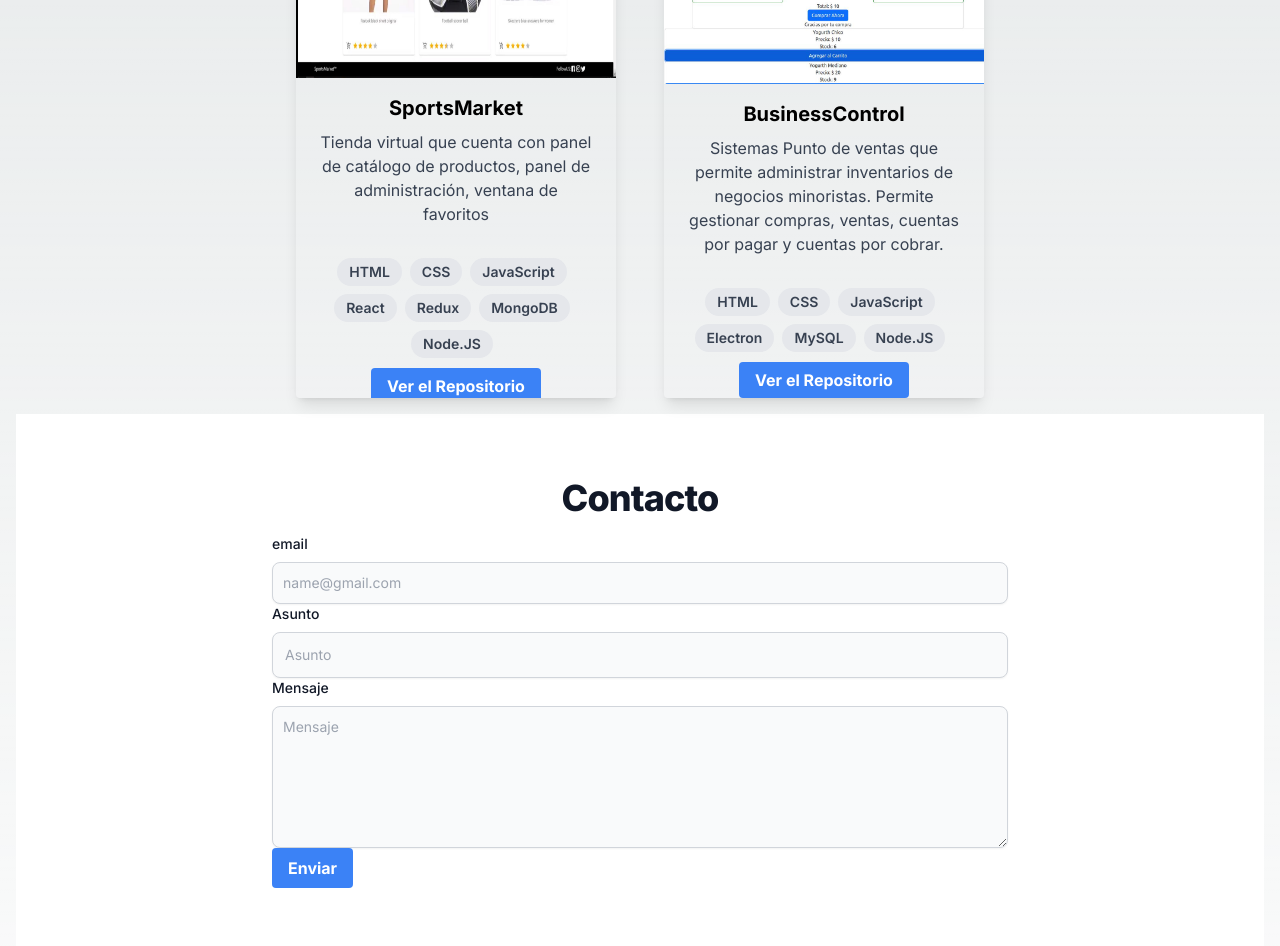
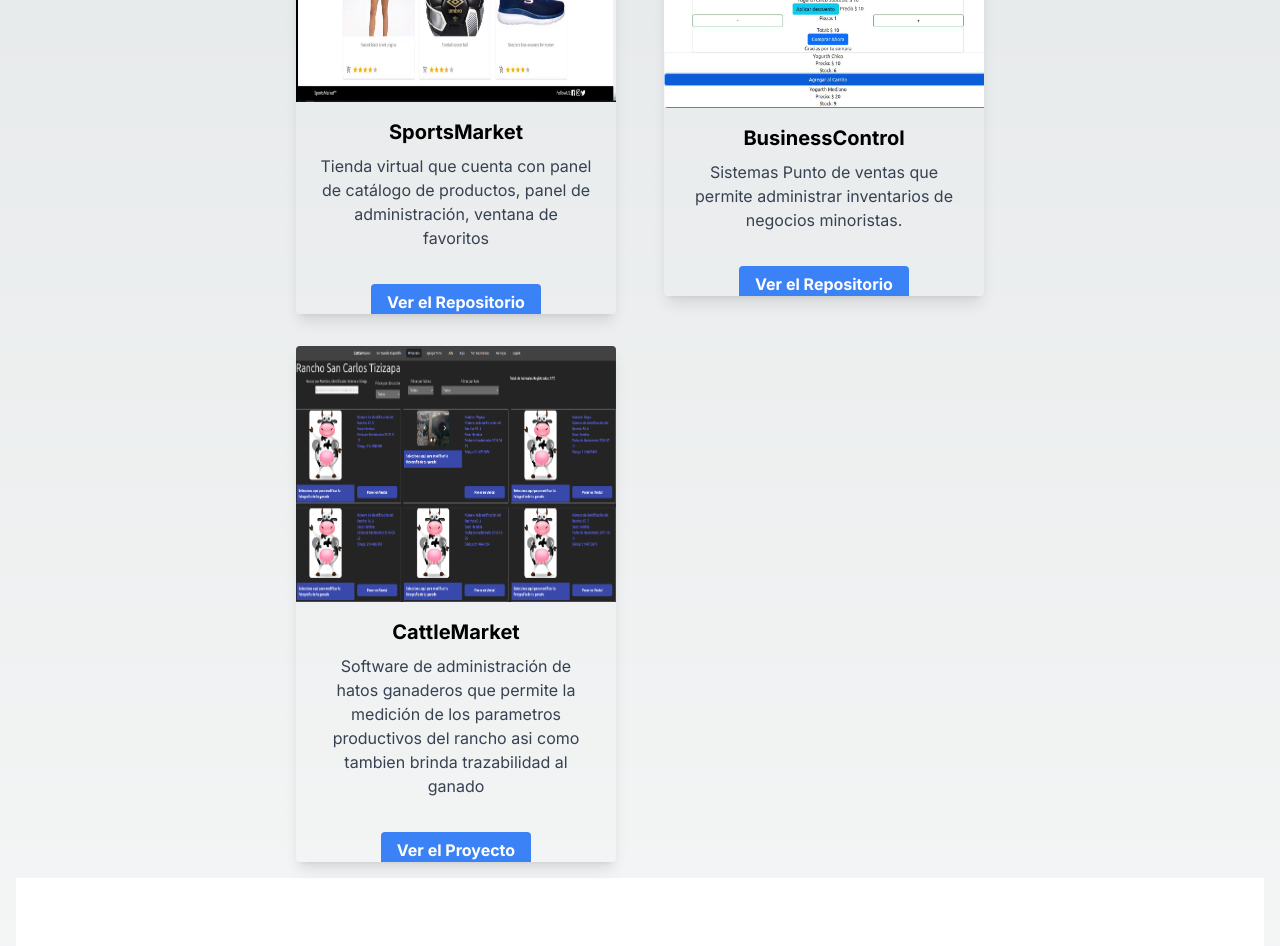
Before and after one commit to gerardodelascuevas/Portafolio, a Next.js app: page / in a window 1280 px wide. Shown: the part 1420-2366 px from the top of the page. Built offline with nearby package versions, Linux system fonts and the light colour scheme.

Commit message:
añadiendo proyecto

```diff
--- a/src/app/projects.jsx
+++ b/src/app/projects.jsx
@@ -4,7 +4,12 @@ export default function Projects() {
       <h1 className="text-3xl p-4">Proyectos</h1>
 
       <div className="flex flex-wrap justify-center gap-4">
+        {/* Proyectos Web */}
+        <div>
+          <h2 className="text-center">Proyectos Web</h2>
 
+          {/* SPORTS MARKET */}
+          <div className="flex flex-wrap justify-center gap-4">
             <div className="max-w-xs rounded overflow-hidden shadow-lg transition-all duration-300 hover:scale-110 m-4">
               <img className="w-full h-64" src="/img/sportsMarket.jpg" alt="Sports Market" />
               <div className="px-6 py-4">
@@ -14,35 +19,50 @@ export default function Projects() {
                 </p>
               </div>
               <div className="px-6 pt-4 pb-2">
-              <span className="inline-block bg-gray-200 rounded-full px-3 py-1 text-sm font-semibold text-gray-700 mr-2 mb-2">HTML</span>
-              <span className="inline-block bg-gray-200 rounded-full px-3 py-1 text-sm font-semibold text-gray-700 mr-2 mb-2">CSS</span>
-              <span className="inline-block bg-gray-200 rounded-full px-3 py-1 text-sm font-semibold text-gray-700 mr-2 mb-2">JavaScript</span>
-              <span className="inline-block bg-gray-200 rounded-full px-3 py-1 text-sm font-semibold text-gray-700 mr-2 mb-2">React</span>
-              <span className="inline-block bg-gray-200 rounded-full px-3 py-1 text-sm font-semibold text-gray-700 mr-2 mb-2">Redux</span>
-              <span className="inline-block bg-gray-200 rounded-full px-3 py-1 text-sm font-semibold text-gray-700 mr-2 mb-2">MongoDB</span>
-              <span className="inline-block bg-gray-200 rounded-full px-3 py-1 text-sm font-semibold text-gray-700 mr-2 mb-2">Node.JS</span>
+                {/* Tecnologías */}
               </div>
               <a href="https://github.com/e-commercePF/Client" className="bg-blue-500 hover:bg-blue-700 cursor-pointer text-white font-bold py-2 px-4 rounded">
                 Ver el Repositorio
               </a>
             </div>
+          </div>
 
+
+          {/* SPORTS MARKET */}
+          <div className="flex flex-wrap justify-center gap-4">
             <div className="max-w-xs rounded overflow-hidden shadow-lg transition-all duration-300 hover:scale-110 m-4">
-            <img className="w-full h-100" src="/img/businesscontrol.jpg" alt="Sports Market" />
+              <img className="w-full h-64" src="/img/cattlemarketimage.png" alt="Cattle Market" />
+              <div className="px-6 py-4">
+                <div className="font-bold text-xl mb-2">CattleMarket</div>
+                <p className="text-gray-700 text-base">
+                  Software de administración de hatos ganaderos que permite la medición de los parametros
+                  productivos del rancho asi como tambien brinda trazabilidad al ganado
+                </p>
+              </div>
+              <div className="px-6 pt-4 pb-2">
+                {/* Tecnologías */}
+              </div>
+              <a href="https://cattle-market.vercel.app" className="bg-blue-500 hover:bg-blue-700 cursor-pointer text-white font-bold py-2 px-4 rounded">
+                Ver el Proyecto
+              </a>
+            </div>
+          </div>
+        </div>
+
+        {/* Proyectos Desktop */}
+        <div>
+          <h2 className="text-center">Proyectos Desktop</h2>
+          <div className="flex flex-wrap justify-center gap-4">
+            <div className="max-w-xs rounded overflow-hidden shadow-lg transition-all duration-300 hover:scale-110 m-4">
+              <img className="w-full h-100" src="/img/businesscontrol.jpg" alt="Business Control" />
               <div className="px-6 py-4">
                 <div className="font-bold text-xl mb-2">BusinessControl</div>
                 <p className="text-gray-700 text-base">
                   Sistemas Punto de ventas que permite administrar inventarios de negocios minoristas.
-                Permite gestionar compras, ventas, cuentas por pagar y cuentas por cobrar.
                 </p>
               </div>
               <div className="px-6 pt-4 pb-2">
-              <span className="inline-block bg-gray-200 rounded-full px-3 py-1 text-sm font-semibold text-gray-700 mr-2 mb-2">HTML</span>
-              <span className="inline-block bg-gray-200 rounded-full px-3 py-1 text-sm font-semibold text-gray-700 mr-2 mb-2">CSS</span>
-              <span className="inline-block bg-gray-200 rounded-full px-3 py-1 text-sm font-semibold text-gray-700 mr-2 mb-2">JavaScript</span>
-              <span className="inline-block bg-gray-200 rounded-full px-3 py-1 text-sm font-semibold text-gray-700 mr-2 mb-2">Electron</span>
-              <span className="inline-block bg-gray-200 rounded-full px-3 py-1 text-sm font-semibold text-gray-700 mr-2 mb-2">MySQL</span>
-              <span className="inline-block bg-gray-200 rounded-full px-3 py-1 text-sm font-semibold text-gray-700 mr-2 mb-2">Node.JS</span>
+                {/* Tecnologías */}
               </div>
               <a href="https://github.com/gerardodelascuevas/businesscontrolpos" className="bg-blue-500 hover:bg-blue-700 cursor-pointer text-white font-bold py-2 px-4 rounded">
                 Ver el Repositorio
@@ -50,5 +70,8 @@ export default function Projects() {
             </div>
           </div>
         </div>
+      </div>
+    </div>
   );
+
   }
```
Also changed, not shown: public/img/cattlemarketimage.png (added). Lines whose indentation alone changed are shown as unchanged.
